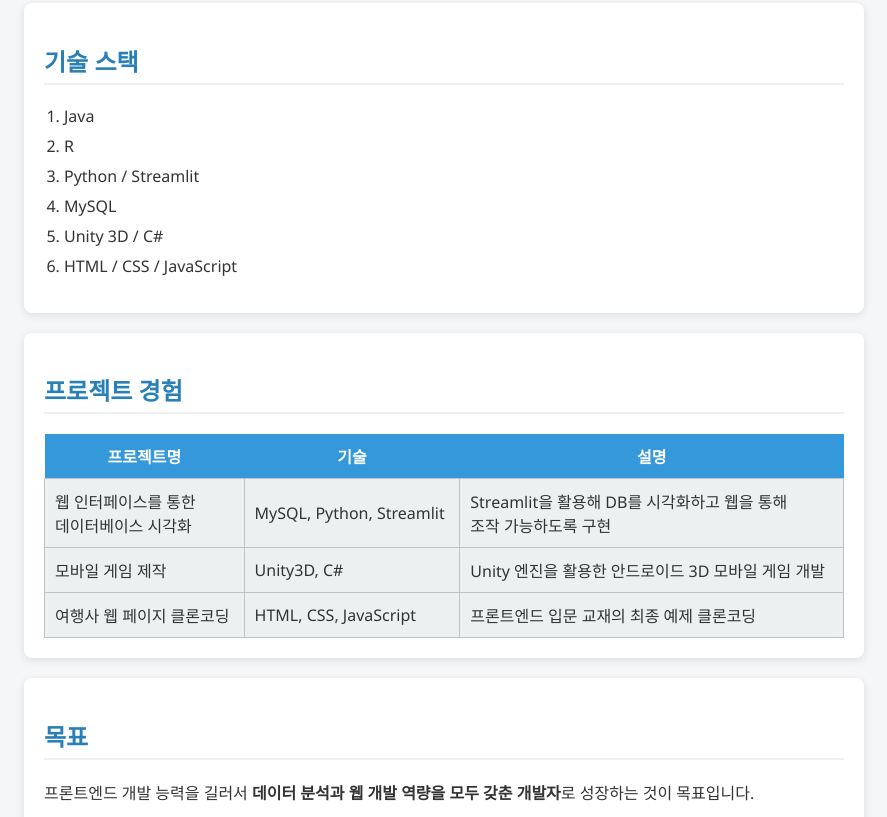
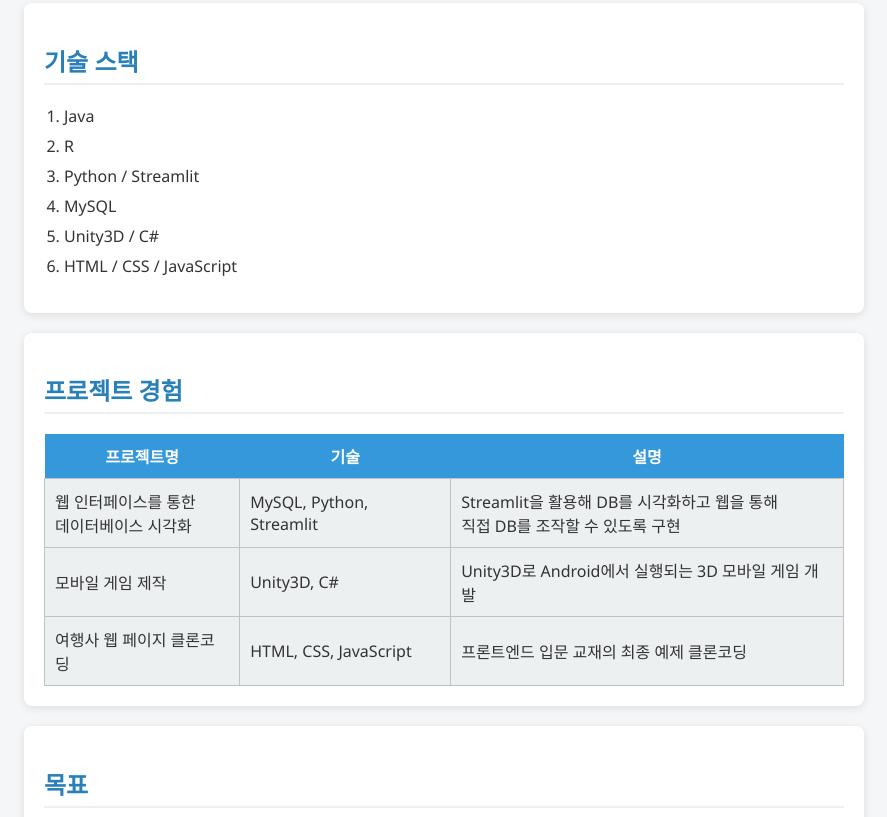
Before and after one commit to peachPetal/FE7-LECT1, a plain HTML site: page index.html in a window 1280 px wide. Shown: the part 432-1249 px from the top of the page, without its empty margins (196-1083 px from the left). Drawn offline with Linux system fonts and the light colour scheme.

Commit message:
오타 수정

```diff
--- a/index.html
+++ b/index.html
@@ -96,7 +96,7 @@
       <li>R</li>
       <li>Python / Streamlit</li>
       <li>MySQL</li>
-      <li>Unity 3D / C#</li>
+      <li>Unity3D / C#</li>
       <li>HTML / CSS / JavaScript</li>
     </ol>
   </section>
@@ -115,12 +115,12 @@
         <tr>
           <td>웹 인터페이스를 통한<br>데이터베이스 시각화</td>
           <td>MySQL, Python, Streamlit</td>
-          <td>Streamlit을 활용해 DB를 시각화하고 웹을 통해<br>조작 가능하도록 구현</td>
+          <td>Streamlit을 활용해 DB를 시각화하고 웹을 통해<br>직접 DB를 조작할 수 있도록 구현</td>
         </tr>
         <tr>
           <td>모바일 게임 제작</td>
           <td>Unity3D, C#</td>
-          <td>Unity 엔진을 활용한 안드로이드 3D 모바일 게임 개발</td>
+          <td>Unity3D로 Android에서 실행되는 3D 모바일 게임 개발</td>
         </tr>
         <tr>
           <td>여행사 웹 페이지 클론코딩</td>
```
